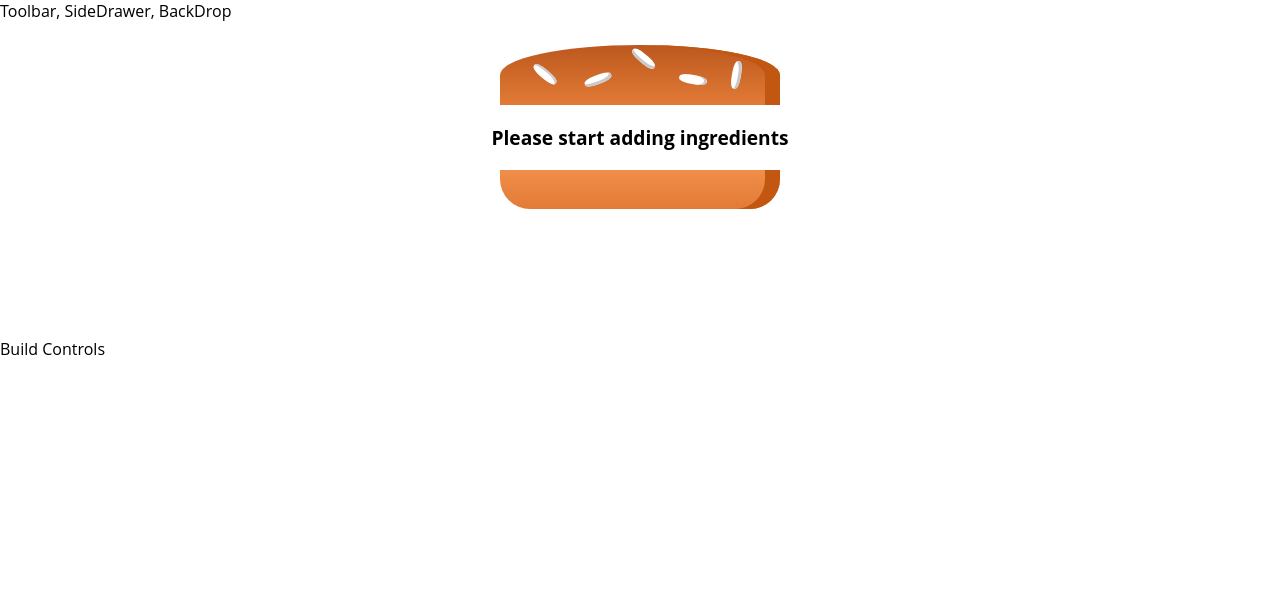
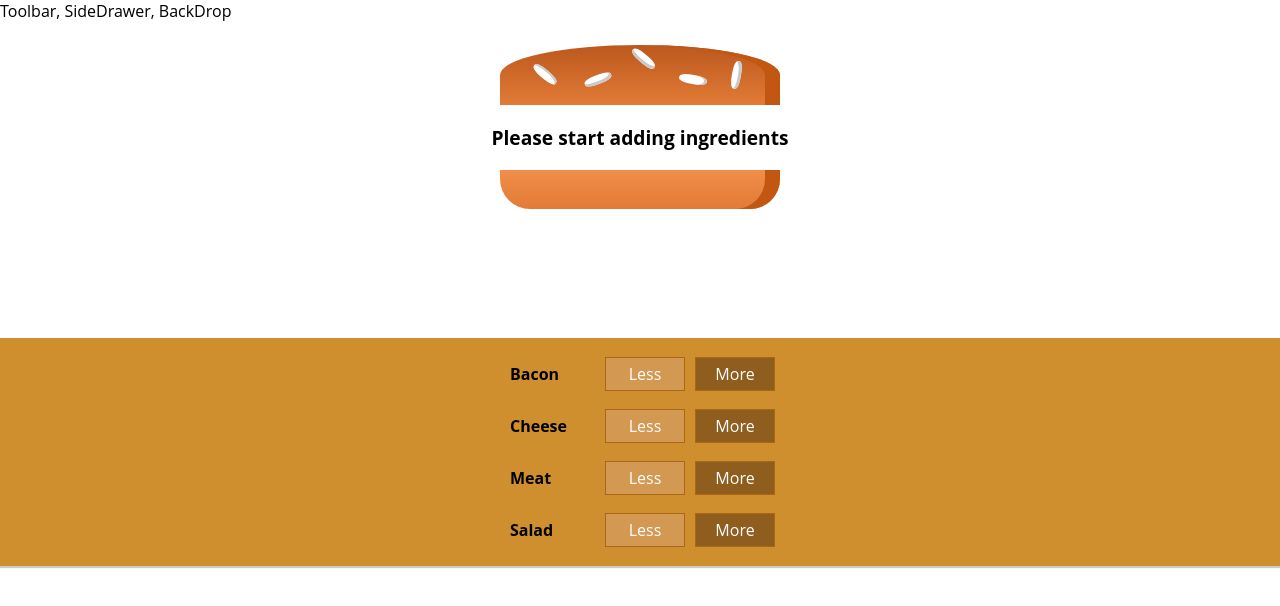
Before and after one commit to jkaddu/Burger-Builder, a React app: page / in a window 1280 px wide. Shown: the top 606 px of the page. Built offline with nearby package versions, Linux system fonts and the light colour scheme.

Commit message:
created addIng methid

```diff
--- a/src/components/BuildControls/BuildControl.js
+++ b/src/components/BuildControls/BuildControl.js
@@ -1,12 +1,16 @@
 import React from "react";
 import classes from "./BuildControl.css";
 
-const buildControl = (props) => {
+const buildControl = (props) => (
   <div className={classes.BuildControl}>
     <div className={classes.Label}>{props.label}</div>
-    <button className={classes.Less}>Less</button>
-    <button className={classes.More}>More</button>
-  </div>;
-};
+    <button className={classes.Less} onClick={props.deleted}>
+      Less
+    </button>
+    <button className={classes.More} onClick={props.added}>
+      More
+    </button>
+  </div>
+);
 
 export default buildControl;
--- a/src/components/BuildControls/BuildControls.css
+++ b/src/components/BuildControls/BuildControls.css
@@ -1,6 +1,6 @@
 .BuildControls {
   width: 100%;
-  background-color: #cfbf2e;
+  background-color: #cf8f2e;
   display: flex;
   flex-flow: column;
   align-items: center;
--- a/src/components/BuildControls/BuildControls.js
+++ b/src/components/BuildControls/BuildControls.js
@@ -1,9 +1,25 @@
-import React from 'react';
+import React from "react";
+import classes from "./BuildControls.css";
+import BuildControl from "./BuildControl";
 
-const buildControls = (props) => {
-    <div className={classes.BuildControls}>
+const controls = [
+  { label: "Bacon", type: "bacon" },
+  { label: "Cheese", type: "cheese" },
+  { label: "Meat", type: "meat" },
+  { label: "Salad", type: "salad" },
+];
 
-    </div>
-})
+const buildControls = (props) => (
+  <div className={classes.BuildControls}>
+    {controls.map((ctrl) => (
+      <BuildControl
+        key={ctrl.label}
+        label={ctrl.label}
+        added={() => props.ingredientAdded(ctrl.type)}
+        deleted={() => props.deletedIngredient(ctrl.type)}
+      />
+    ))}
+  </div>
+);
 
 export default buildControls;
--- a/src/containers/BurgerBuilder/BurgerBuilder.js
+++ b/src/containers/BurgerBuilder/BurgerBuilder.js
@@ -2,6 +2,14 @@
 
 import Aux from "../../hoc/Aux";
 import Burger from "../../components/Burger/Burger";
+import BuildControls from "../../components/BuildControls/BuildControls";
+
+const INGREDIENT_PRICES = {
+  bacon: 0.7,
+  cheese: 0.4,
+  meat: 1.3,
+  salad: 0.5,
+};
 
 class BurgerBuilder extends Component {
   state = {
@@ -11,13 +19,33 @@
       meat: 0,
       salad: 0,
     },
+    totalPrice: 12,
   };
+
+  addIngredientHandler = (type) => {
+    const oldCount = this.state.ingredients[type];
+    const updatedCount = oldCount + 1;
+    const updatedIngredients = {
+      ...this.state.ingredients,
+    };
+
+    updatedIngredients[type] = updatedCount;
+    const priceAddition = INGREDIENT_PRICES[type];
+    const oldPrice = this.state.totalPrice;
+    const newPrice = oldPrice + priceAddition;
+    this.setState({ totalPrice: newPrice, ingredients: updatedIngredients });
+  };
+
+  deleteIngredientHandler = (type) => {};
 
   render() {
     return (
       <Aux>
         <Burger ingredients={this.state.ingredients} />
-        <div>Build Controls</div>
+        <BuildControls
+          deleteIngredient={this.deleteIngredientHandler}
+          ingredientAdded={this.addIngredientHandler}
+        />
       </Aux>
     );
   }
```
